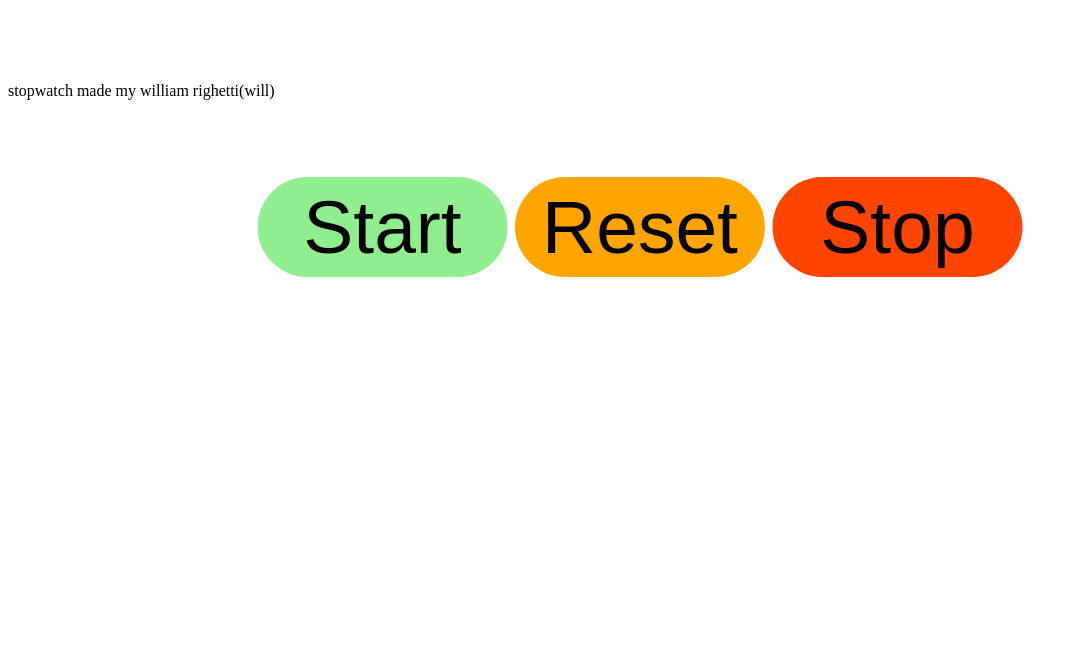
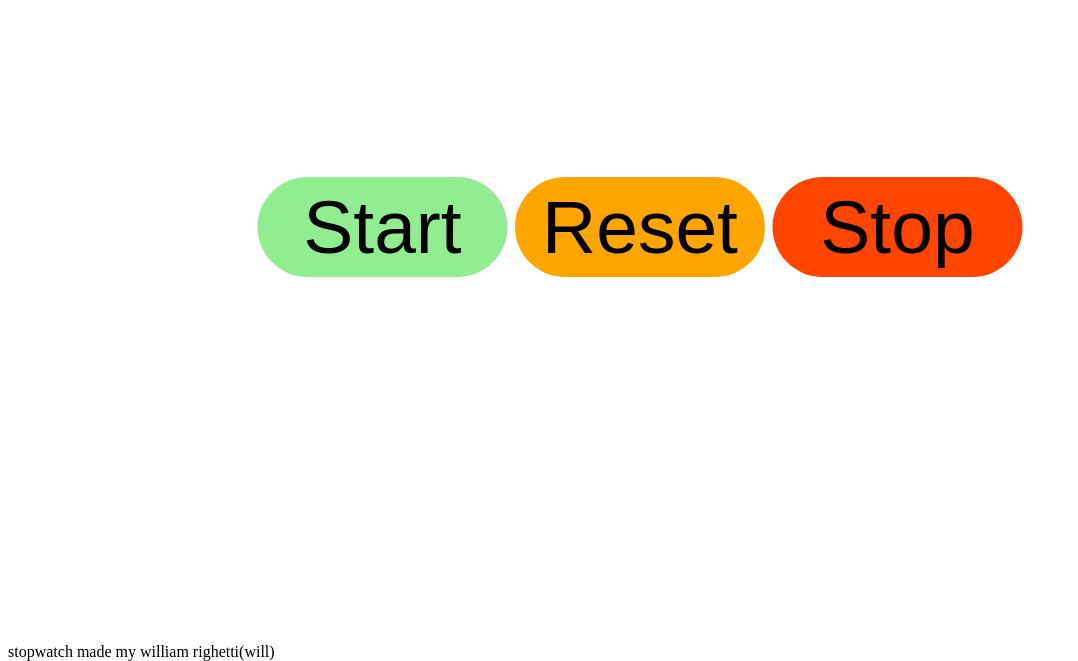
Before and after one commit to CodeDude113/Stopwatch-Using-Js, a plain HTML site: page index.html in a window 1280 px wide. Shown: the part 173-834 px from the top of the page, without its empty margins (0-1078 px from the left). Before the commit the page ends 800 px from the top, so only its background shows below. Drawn offline with Linux system fonts and the light colour scheme.

Commit message:
Update style.css

```diff
--- a/style.css
+++ b/style.css
@@ -65,3 +65,8 @@
 .btnReset:hover {
     box-shadow: 0 12px 16px 0 rgba(0,0,0,0.24), 0 17px 50px 0 rgba(0,0,0,0.19);
 }
+
+.credit {
+    position: absolute;
+    top: 100%;
+}
```
